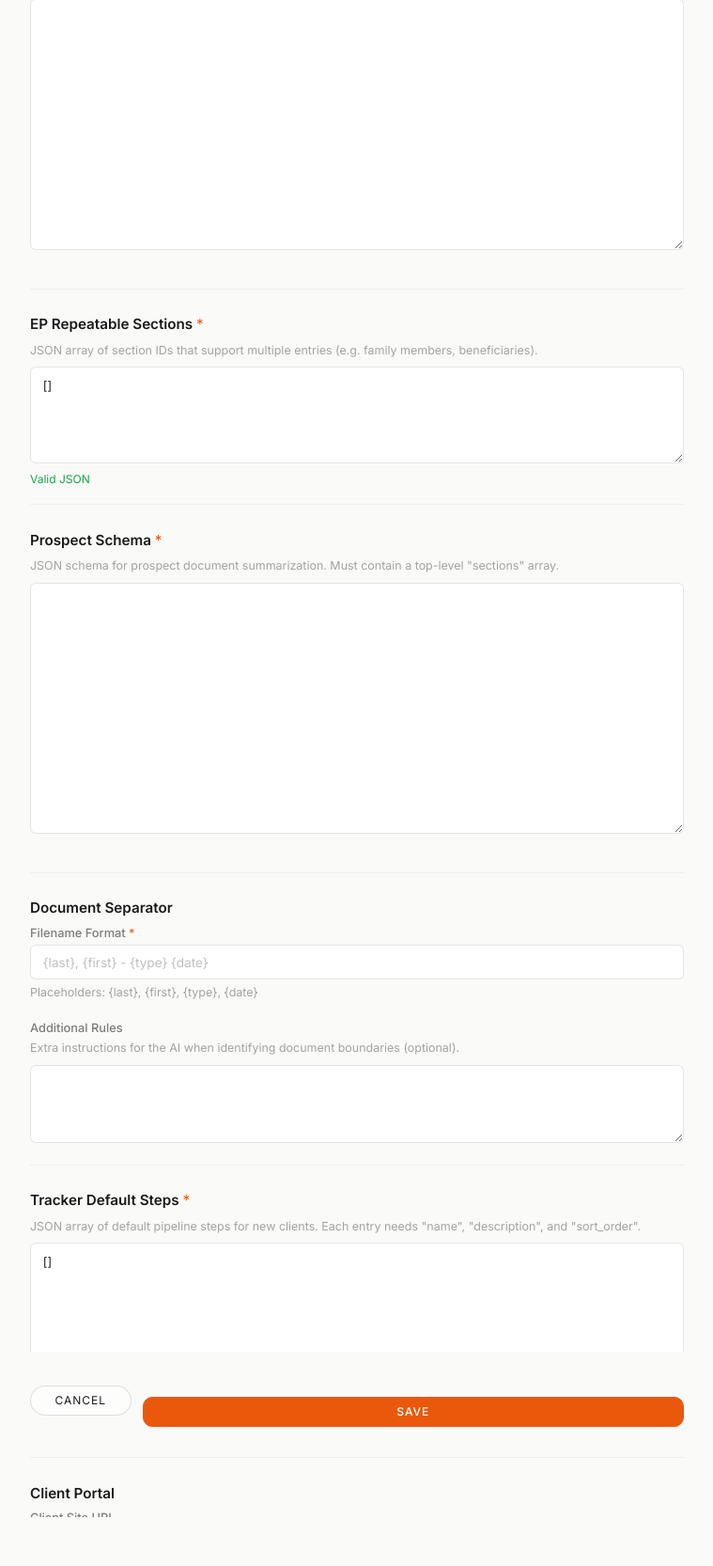
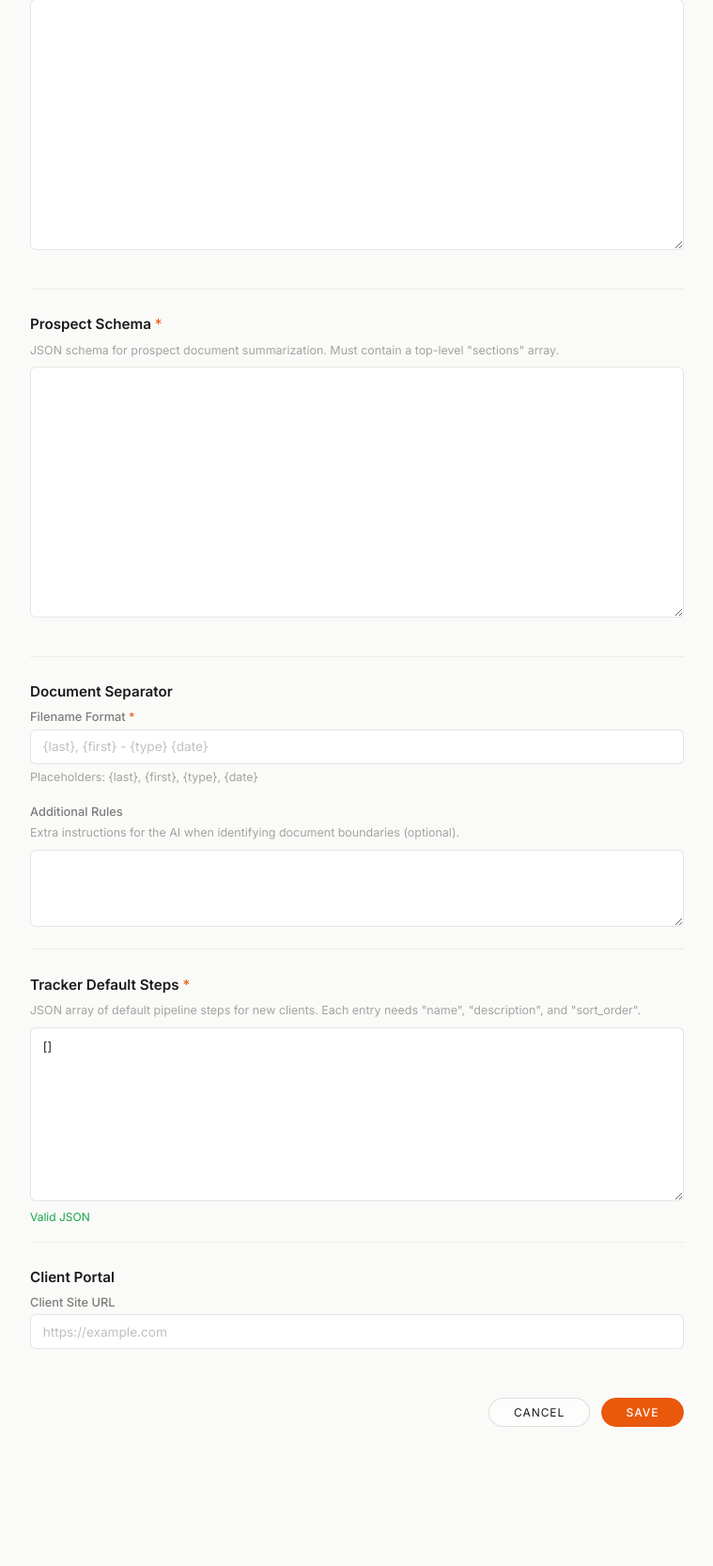
Before and after one commit to bentgalbraith/ep-intelligence, a Flask app: page /admin/firms/new in a window 1280 px wide. Shown: the part 581-2247 px from the top of the page at 94% size, without its empty margins (260-1019 px from the left). Run offline with Flask 3, Linux system fonts and the light colour scheme; the visitor is signed in with stand-in values (Sample User, id 1); some libraries are stand-ins or nearby versions.

Commit message:
Consolidated EP extraction JSON schemas

```diff
--- a/app.py
+++ b/app.py
@@ -46,6 +46,7 @@ xai_client = OpenAI(
 if tracker_db.DATABASE_URL:
     tracker_db.init_db()
     tracker_db.seed_firm_if_empty()
+    tracker_db.migrate_repeatable_sections_into_schema()
 
 
 # ---------------------------------------------------------------------------
@@ -78,11 +79,8 @@ def _get_ep_schema(firm_config):
     return ep
 
 
-def _get_repeatable_sections(firm_config):
-    val = firm_config.get("ep_repeatable_sections")
-    if val is None:
-        raise ValueError("Firm config is missing 'ep_repeatable_sections'. Every firm must have a complete configuration.")
-    return set(val)
+def _get_repeatable_sections(ep_schema):
+    return {s["id"] for s in ep_schema.get("sections", []) if s.get("repeatable")}
 
 
 def _get_prospect_schema(firm_config):
@@ -122,12 +120,12 @@ or "false".
 - "choice": set "value" to exactly one of the strings listed in the field's \
 "options" array. Use the exact spelling and capitalization from the options.
 
-Some sections are repeatable (e.g. family_members, beneficiary_shares). For \
-those, return an array of entries — one object per person/item found. Each \
-entry has "fields" mapping field IDs to {value, quote}.
+Some sections have "repeatable": true in the schema. For those, return an \
+array of entries — one object per person/item found. Each entry has "fields" \
+mapping field IDs to {value, quote}.
 
-For singleton sections, return "fields" mapping field IDs to {value, quote} \
-directly.
+For sections without "repeatable": true, return "fields" mapping field IDs \
+to {value, quote} directly.
 
 Return ONLY valid JSON with this structure (no markdown, no commentary):
 {
@@ -285,7 +283,7 @@ def api_ep_extract():
     firm_id = session.get("firm_id")
     firm_config = _get_firm_config(firm_id)
     ep_schema = _get_ep_schema(firm_config)
-    repeatable_sections = _get_repeatable_sections(firm_config)
+    repeatable_sections = _get_repeatable_sections(ep_schema)
 
     schema_text = json.dumps(ep_schema["sections"], indent=2)
     system_content = _build_ep_extraction_prompt(firm_config) + schema_text
@@ -318,7 +316,6 @@ def api_ep_extract():
         extraction = _extract_json(raw)
         verify_quotes(extraction, transcript)
         extraction["schema"] = ep_schema["sections"]
-        extraction["repeatable_sections"] = list(repeatable_sections)
         return jsonify(extraction)
     except json.JSONDecodeError as e:
         app.logger.error("JSON parse error: %s\nRaw response: %s", e, raw[:500])
@@ -861,7 +858,7 @@ def api_tracker_lookup():
 # ---------------------------------------------------------------------------
 
 REQUIRED_CONFIG_KEYS = [
-    "firm_context", "ep_schema", "ep_repeatable_sections",
+    "firm_context", "ep_schema",
     "prospect_schema", "doc_separator_rules", "doc_filename_format",
     "tracker_default_steps",
 ]
@@ -1000,15 +997,6 @@ def _parse_config_from_form(form):
         else:
             config[key] = {}
 
-    raw_rep = form.get("ep_repeatable_sections", "").strip()
-    if raw_rep:
-        try:
-            config["ep_repeatable_sections"] = json.loads(raw_rep)
-        except json.JSONDecodeError as e:
-            raise ConfigParseError(f"Invalid JSON in ep_repeatable_sections: {e}")
-    else:
-        config["ep_repeatable_sections"] = []
-
     return config
 
 
@@ -1022,8 +1010,6 @@ def _validate_config(config):
     ps = config.get("prospect_schema")
     if not ps or not isinstance(ps, dict) or not ps.get("sections"):
         errors.append("Prospect schema must be valid JSON with a 'sections' array")
-    if not isinstance(config.get("ep_repeatable_sections"), list):
-        errors.append("Repeatable sections must be a JSON array")
     ts = config.get("tracker_default_steps")
     if not ts or not isinstance(ts, list):
         errors.append("Tracker default steps must be a JSON array")
--- a/static/css/style.css
+++ b/static/css/style.css
@@ -1962,6 +1962,20 @@ a.doc-list-item--link:hover {
     z-index: 10;
 }
 
+.btn-admin-save {
+    background: #ea580c;
+    color: #ffffff;
+    border-color: #ea580c;
+    font-weight: 500;
+}
+
+.btn-admin-save:hover {
+    background: #f97316;
+    border-color: #f97316;
+    color: #ffffff;
+    box-shadow: 0 4px 16px rgba(234, 88, 12, 0.2);
+}
+
 /* ── Responsive ── */
 
 @media (max-width: 900px) {
--- a/templates/admin_firm_edit.html
+++ b/templates/admin_firm_edit.html
@@ -71,13 +71,6 @@
         </section>
 
         <section class="admin-section">
-            <h3 class="admin-section-title">EP Repeatable Sections <span class="admin-req">*</span></h3>
-            <p class="admin-hint">JSON array of section IDs that support multiple entries (e.g. family members, beneficiaries).</p>
-            <textarea class="admin-textarea admin-textarea-json" name="ep_repeatable_sections" rows="4" required>{{ cfg.get('ep_repeatable_sections', []) | tojson(indent=2) }}</textarea>
-            <p class="admin-json-status" data-for="ep_repeatable_sections"></p>
-        </section>
-
-        <section class="admin-section">
             <h3 class="admin-section-title">Prospect Schema <span class="admin-req">*</span></h3>
             <p class="admin-hint">JSON schema for prospect document summarization. Must contain a top-level "sections" array.</p>
             <textarea class="admin-textarea admin-textarea-json" name="prospect_schema" rows="12" required>{{ cfg.get('prospect_schema', '') | tojson(indent=2) if cfg.get('prospect_schema') else '' }}</textarea>
@@ -119,7 +112,7 @@
 
         <div class="admin-form-actions">
             <a href="{{ url_for('admin_firms') }}" class="btn-pill btn-sm">Cancel</a>
-            <button type="submit" class="btn-pill btn-sm btn-generate" id="btn-save">Save</button>
+            <button type="submit" class="btn-pill btn-sm btn-admin-save" id="btn-save">Save</button>
         </div>
     </form>
 </main>
--- a/templates/drafting_notes.html
+++ b/templates/drafting_notes.html
@@ -88,7 +88,7 @@
     function renderExtraction(data) {
         const sections = data.sections;
         const schemaSections = data.schema;
-        const repeatableSet = new Set(data.repeatable_sections);
+        const repeatableSet = new Set(schemaSections.filter(s => s.repeatable).map(s => s.id));
         let html = '';
 
         for (const schemaSec of schemaSections) {
@@ -229,7 +229,7 @@
         const payload = {
             sections: collectCurrentValues(lastData),
             schema: lastData.schema,
-            repeatable_sections: lastData.repeatable_sections,
+            repeatable_sections: lastData.schema.filter(s => s.repeatable).map(s => s.id),
         };
 
         const res = await fetch(url, {
--- a/tracker_db.py
+++ b/tracker_db.py
@@ -162,13 +162,6 @@ def seed_firm_if_empty():
             "any output."
         ),
         "ep_schema": ep_schema,
-        "ep_repeatable_sections": [
-            "family_members", "disability_trustees", "administrative_trustees",
-            "financial_poa_agents",
-            "healthcare_documents_and_agents", "pour_over_wills_and_personal_representatives",
-            "beneficiary_shares", "specific_gifts", "pet_trust_remainder_beneficiaries",
-            "charitable_beneficiaries", "client_todo_items",
-        ],
         "prospect_schema": prospect_schema,
         "doc_separator_rules": "",
         "doc_filename_format": "{last}, {first} - {type} {date}",
@@ -190,6 +183,31 @@ def seed_firm_if_empty():
 
 # ---------------------------------------------------------------------------
 # Firms
+def migrate_repeatable_sections_into_schema():
+    """One-time: move ep_repeatable_sections list into each schema section as 'repeatable': true."""
+    with get_conn() as conn:
+        with conn.cursor(cursor_factory=psycopg2.extras.RealDictCursor) as cur:
+            cur.execute("SELECT id, config FROM firms")
+            for row in cur.fetchall():
+                config = row["config"]
+                if isinstance(config, str):
+                    config = json.loads(config)
+                rep = config.get("ep_repeatable_sections")
+                if rep is None:
+                    continue
+                rep_set = set(rep)
+                schema = config.get("ep_schema") or {}
+                for sec in schema.get("sections", []):
+                    if sec["id"] in rep_set:
+                        sec["repeatable"] = True
+                config["ep_schema"] = schema
+                del config["ep_repeatable_sections"]
+                cur.execute(
+                    "UPDATE firms SET config = %s, updated_at = now() WHERE id = %s",
+                    (json.dumps(config), row["id"]),
+                )
+
+
 # ---------------------------------------------------------------------------
 
 def create_firm(name, slug, access_code, tracker_access_code, config=None):
```
